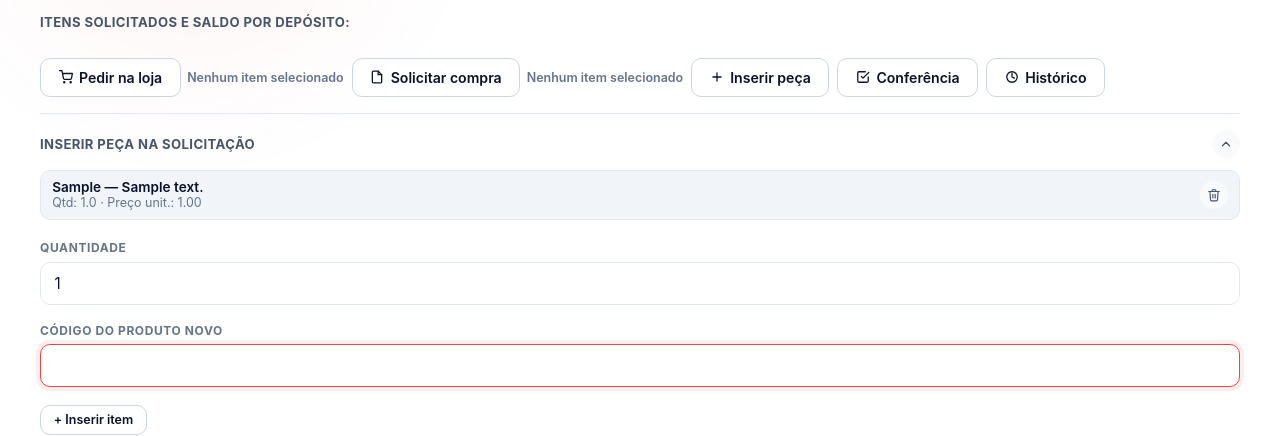
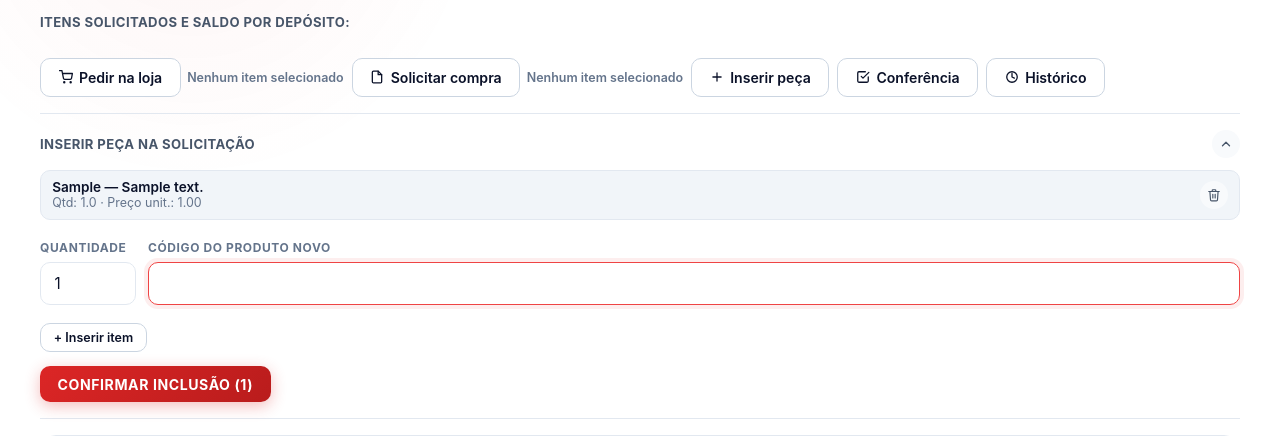
Before and after one commit to giovannahaminie-ui/Acompanha_pedido, a Flask app: page /solicitacao/1/1/1 in a window 1280 px wide. Shown: the part 509-945 px from the top of the page. Run offline with Flask 3, Linux system fonts and the light colour scheme; the visitor is signed in with stand-in values (Sample User, id 1); tables that the repository leaves empty hold one stand-in row (values such as "Sample post"); data that the repository does not hold is empty.

Commit message:
Atualizar botões

```diff
--- a/db/oracle_db.py
+++ b/db/oracle_db.py
@@ -1319,7 +1319,7 @@ def atualizar_mvp(codemp, codpro, numped, seqipd, usuario, datmovws):
 
 
 SQL_ATUALIZAR_IPD = """
-                UPDATE E120ipd SET usu_qtdmov = usu_qtdmov + :qtd, qtdres = qtdres - :qtd
+                UPDATE E120IPD SET usu_qtdmov = usu_qtdmov + :qtd, qtdres = qtdres - :qtd
                 WHERE codemp=:codemp
                 AND codfil=:filped
                 AND numped=:numped
--- a/templates/detalhe_solicitacao.html
+++ b/templates/detalhe_solicitacao.html
@@ -305,13 +305,15 @@
     {% endif %}
 
     <form method="POST" action="{{ url_for('inserir_peca_adicionar', codemp=codemp, codfil=codfil, numsol=numsol) }}" id="form-inserir-peca">
-      <div class="field">
+      <div style="display:flex; gap:0.75rem;">
+        <div class="field" style="width: 6rem; flex:none;">
         <label for="qtd_inserir">Quantidade</label>
-        <input type="number" id="qtd_inserir" name="qtd" step="any" min="0.01" value="1" required>
+        <input type="number" id="qtd_inserir" name="qtd" step="any" min="1" value="1" required style="width: 100%;">
       </div>
-      <div class="field">
+      <div class="field" style="flex:1;">
         <label for="codpro_inserir">Código do produto novo</label>
-        <input type="text" id="codpro_inserir" name="codpro_novo" required autofocus style="text-transform: uppercase;" oninput="this.value = this.value.toUpperCase()">
+        <input type="text" id="codpro_inserir" name="codpro_novo" required autofocus style="text-transform: uppercase; width: 100%;" oninput="this.value = this.value.toUpperCase()">
+        </div>
       </div>
       <button type="submit" class="btn btn-small">+ Inserir item</button>
     </form>
```
